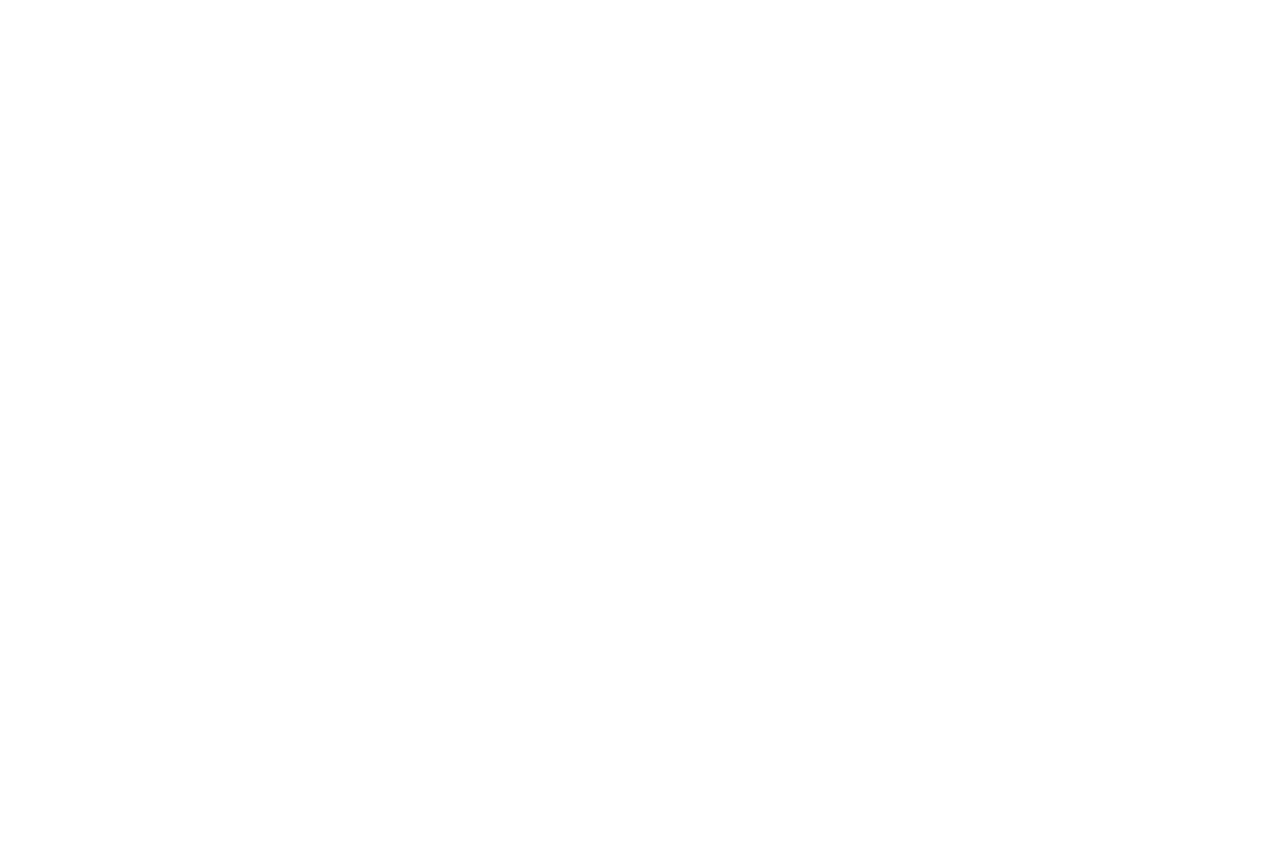
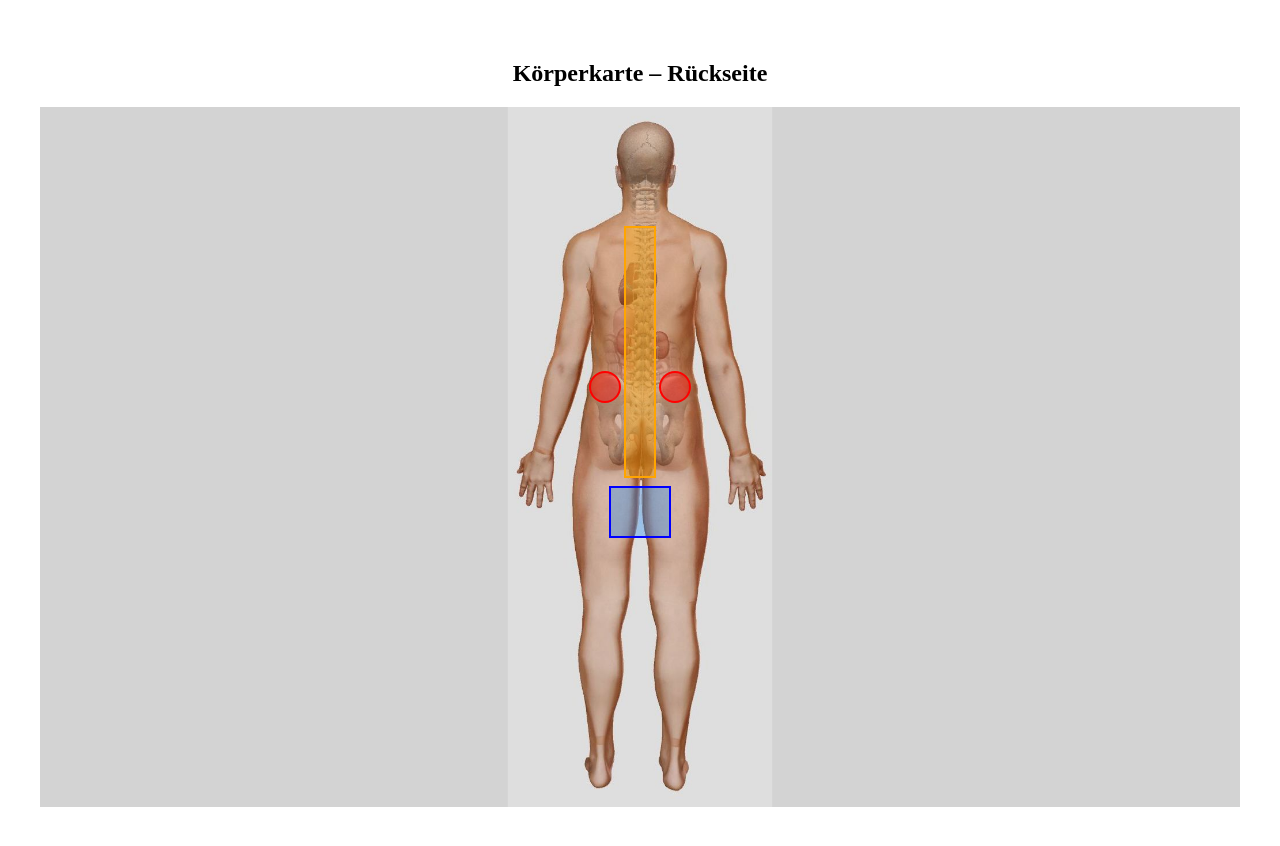
Before and after one commit to Himan-Herman/entscheidungs-app-imac-, a React (Vite) app in the folder client/: page /rueckseite in a window 1280 px wide. Before the commit this address had no page. Shown: the top 846 px of the page. Before the commit the page ends 800 px from the top, so only its background shows below. Built offline with nearby package versions, Linux system fonts and the light colour scheme.

Commit message:
Paar Änderungen für das Bild

```diff
--- a/client/src/main.jsx
+++ b/client/src/main.jsx
@@ -2,14 +2,16 @@ import React from 'react';
 import ReactDOM from 'react-dom/client';
 import { BrowserRouter as Router, Routes, Route } from 'react-router-dom';
 import App from './App';
-import Koerperkarte from './pages/Koerperkarte';
+import KoerperVorderseite from './pages/KoerperVorderseite';
+import KoerperRueckseite from './pages/KoerperRueckseite';
 
 ReactDOM.createRoot(document.getElementById('root')).render(
   //<React.StrictMode>
     <Router>
       <Routes>
         <Route path="/" element={<App />} />
-        <Route path="/koerperregionen" element={<Koerperkarte />} />
+        <Route path="/koerperregionen" element={<KoerperVorderseite />} />
+        <Route path="/rueckseite" element={<KoerperRueckseite />} />
       </Routes>
     </Router>
   //</React.StrictMode>
--- /dev/null
+++ b/client/src/pages/KoerperRueckseite.jsx
@@ -0,0 +1,83 @@
+// src/pages/KoerperRueckseite.jsx
+import React from "react";
+import { useNavigate } from "react-router-dom";
+import rueckenBild from "../assets/img/Koerper_Rueckseite.png";
+
+export default function KoerperRueckseite() {
+  const navigate = useNavigate();
+
+  return (
+    <div>
+      <h2 style={{ textAlign: "center" }}>Körperkarte – Rückseite</h2>
+
+      <svg
+        viewBox="0 0 300 700"
+        width="100%"
+        height="700"
+        style={{ backgroundColor: "lightgray" }}
+        preserveAspectRatio="xMidYMid meet"
+      >
+        <image
+          href={rueckenBild}
+          x="0"
+          y="0"
+          width="300"
+          height="700"
+          preserveAspectRatio="xMidYMid meet"
+        />
+
+        {/* Wirbelsäule */}
+        <rect
+  x="135"
+  y="120"
+  width="30"
+  height="250"
+  fill="rgba(255, 165, 0, 0.4)"
+  stroke="orange"
+  strokeWidth="2"
+  onClick={() => navigate("/?organ=wirbelsaeule")}
+  style={{ cursor: "pointer" }}
+/>
+{/* Orange halbtransparent */}
+
+
+  {/* Niere links */}
+  <circle
+    cx="115"
+    cy="280"
+    r="15"
+    fill="rgba(255, 0, 0, 0.4)"     // Rot halbtransparent
+    stroke="red"
+    strokeWidth="2"
+    onClick={() => navigate("/?organ=niere-links")}
+    style={{ cursor: "pointer" }}
+  />
+
+  {/* Niere rechts */}
+  <circle
+    cx="185"
+    cy="280"
+    r="15"
+    fill="rgba(255, 0, 0, 0.4)"
+    stroke="red"
+    strokeWidth="2"
+    onClick={() => navigate("/?organ=niere-rechts")}
+    style={{ cursor: "pointer" }}
+  />
+
+  {/* Beckenbereich */}
+  <rect
+    x="120"
+    y="380"
+    width="60"
+    height="50"
+    fill="rgba(0, 128, 255, 0.3)"  // Blau halbtransparent
+    stroke="blue"
+    strokeWidth="2"
+    onClick={() => navigate("/?organ=becken")}
+    style={{ cursor: "pointer" }}
+  />
+</svg>
+    </div>
+  );
+}
--- a/client/src/pages/Koerperkarte.jsx
+++ b/client/src/pages/KoerperVorderseite.jsx
@@ -8,7 +8,7 @@ export default function Koerperkarte() {
 
   return (
     <div>
-      <h2 style={{ textAlign: "center" }}>Körperkarte – Vorderseite</h2>
+      <h2 style={{ textAlign: "center" }}>Körper_Vorderseite</h2>
 
       <svg
   viewBox="0 0 300 700"
```
Also changed, not shown: client/src/assets/img/Koerper_Rueckseite.png (added).
